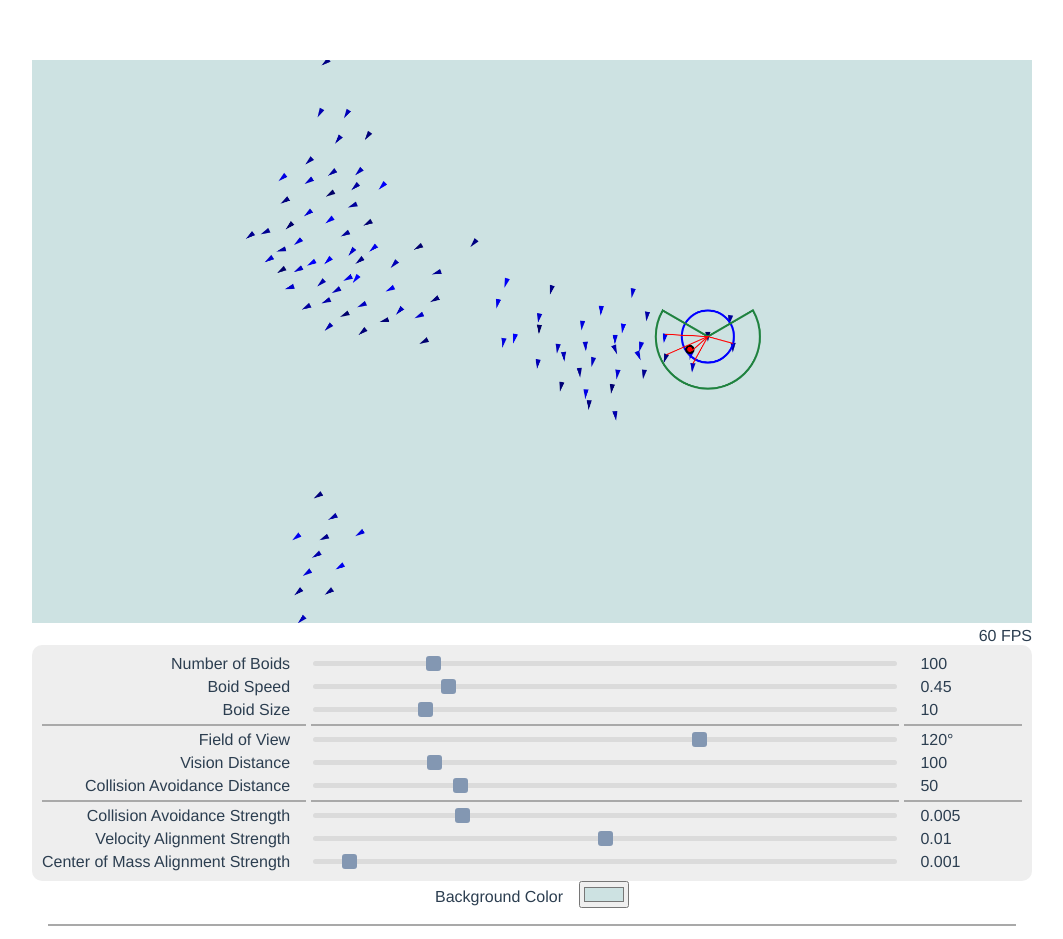
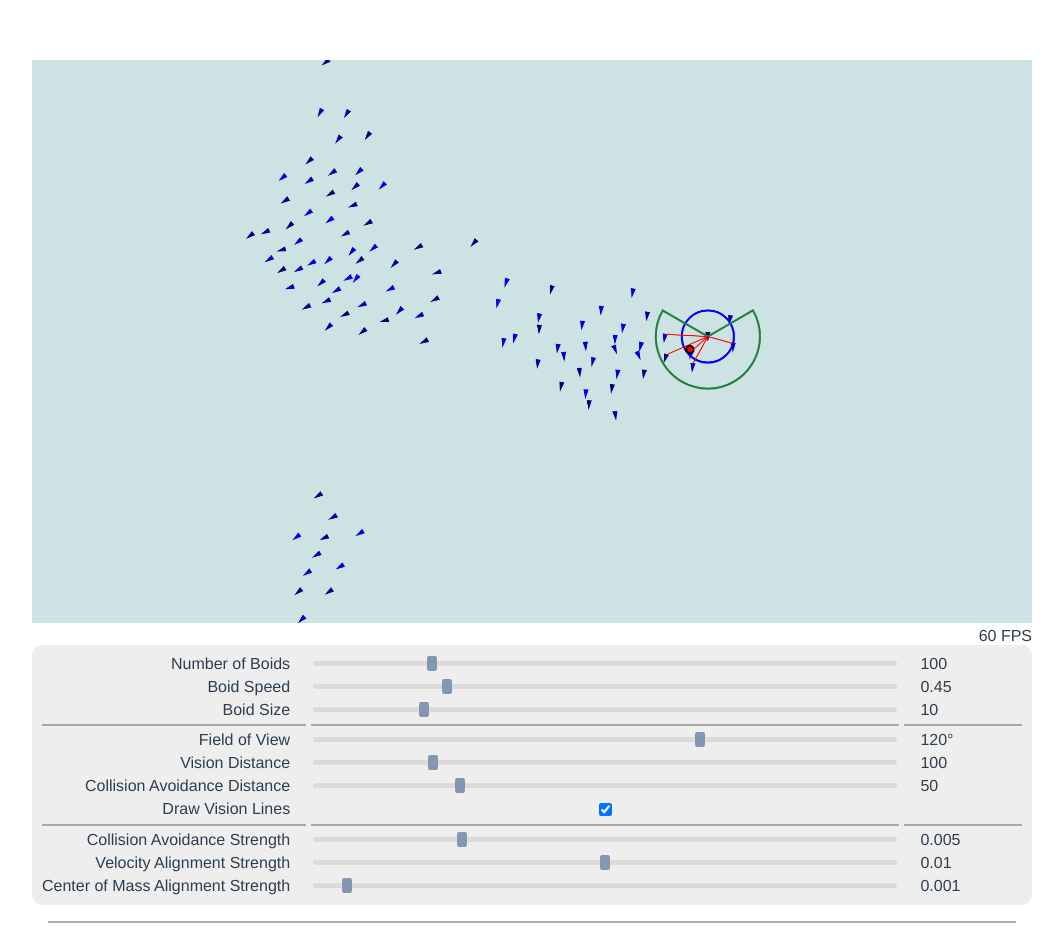
Before and after one commit to PhilipNelson5/Boids, a Vue app: page / in a window 1280 px wide. Shown: the top 939 px of the page, without its empty margins (108-1171 px from the left). Built offline with nearby package versions, Linux system fonts and the light colour scheme.

Commit message:
remove backgoud color selector

```diff
--- a/src/components/Boids.vue
+++ b/src/components/Boids.vue
@@ -78,6 +78,9 @@
           v-model="collision_dist"
         />
         <p>{{ collision_dist }}</p>
+        <label for="draw_debug">Draw Vision Lines</label>
+        <input id="draw_debug" type="checkbox" v-model="draw_debug" />
+        <p></p>
         <div class="bar" />
         <div class="bar" />
         <div class="bar" />
@@ -119,8 +122,6 @@
         />
         <p>{{ center_of_mass_align_strength }}</p>
       </div>
-      <label for="color">Background Color</label>
-      <input id="color" type="color" v-model="background_color" />
       <div class="bar m1em" />
       <div>
         <p class="left">
@@ -168,7 +169,7 @@ export default {
   name: "Boids",
   data() {
     return {
-      background_color: "#cde2e2",
+      draw_debug: true,
       id: 0,
       fps_hist: [0, 0, 0, 0, 0, 0, 0, 0, 0, 0],
       prevTime: performance.now(),
@@ -204,7 +205,7 @@ export default {
       this.context.save();
       this.context.setTransform(1, 0, 0, 1, 0, 0);
       // this.context.fillStyle = "#ffecc7";
-      this.context.fillStyle = this.background_color;
+      this.context.fillStyle = "#cde2e2";
       this.context.fillRect(0, 0, this.canvas.width, this.canvas.height);
       this.context.restore();
     },
@@ -389,7 +390,7 @@ export default {
           boid.color
         );
       }
-      if (this.boids[0].debug) {
+      if (this.boids[0].debug && this.draw_debug) {
         const boid = this.boids[0];
         // this.drawCircle(boid.pos, this.vision_dist, "#ff0000");
         this.drawCircle(boid.pos, this.collision_dist, "#0000ff");
@@ -492,14 +493,14 @@ p {
 .slider::-webkit-slider-thumb {
   -webkit-appearance: none;
   appearance: none;
-  width: 15px;
+  width: 10px;
   height: 15px;
   border-radius: 20%;
   background: #577399;
   cursor: pointer;
 }
 .slider::-moz-range-thumb {
-  width: 15px;
+  width: 10px;
   height: 15px;
   border-radius: 20%;
   background: #577399;
```
